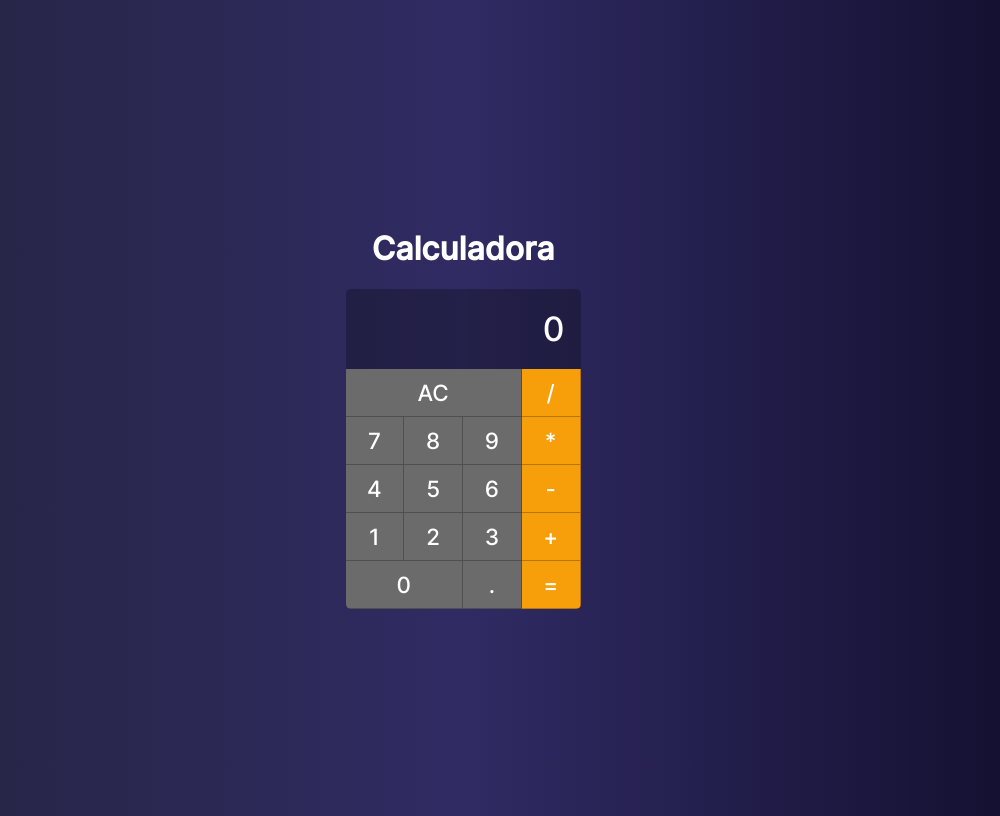
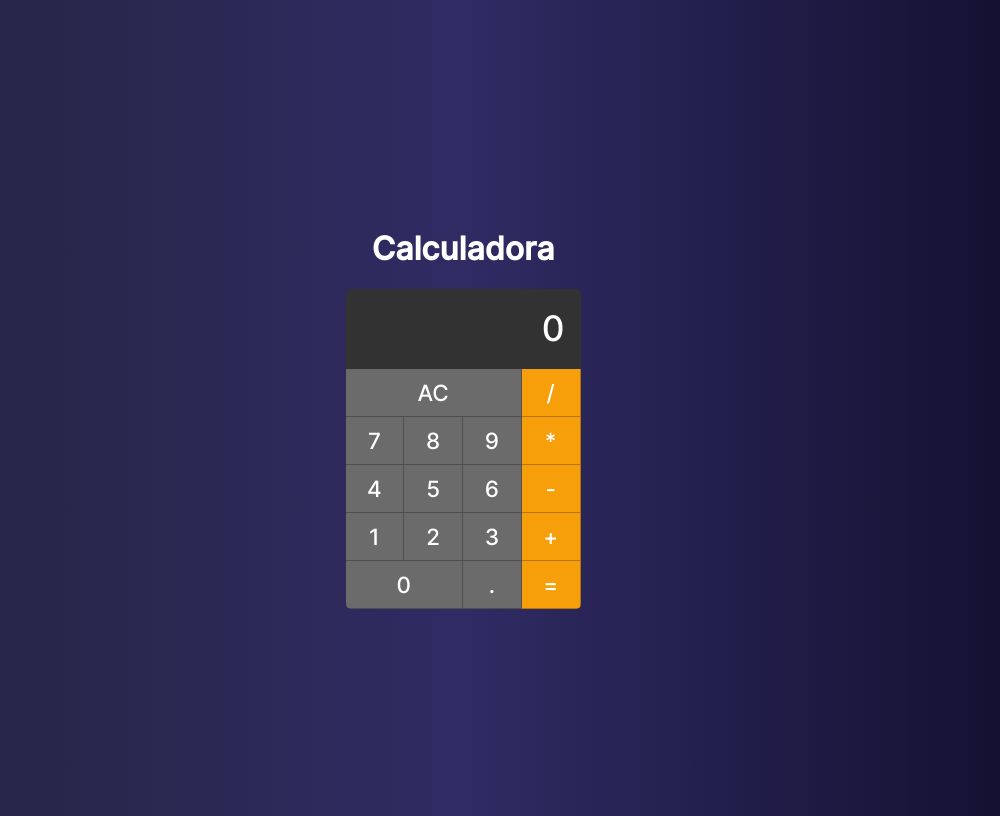
Before and after one commit to polyanetuag/calculadora, a React (Create React App) app: page / in a window 1280 px wide. Shown: the whole page, without its empty margins (177-1177 px from the left). Built offline with nearby package versions, Linux system fonts and the light colour scheme.

Commit message:
changing color and size of calculator display

```diff
--- a/src/components/Display.css
+++ b/src/components/Display.css
@@ -1,10 +1,10 @@
 .display {
   grid-column: span 4;
-  background: #0004;
+  background: #323232;
   display: flex;
   justify-content: flex-end;
   align-items: center;
   padding: 1rem;
-  font-size: 2.1rem;
+  font-size: 2.2rem;
   overflow: hidden;
 }
```
